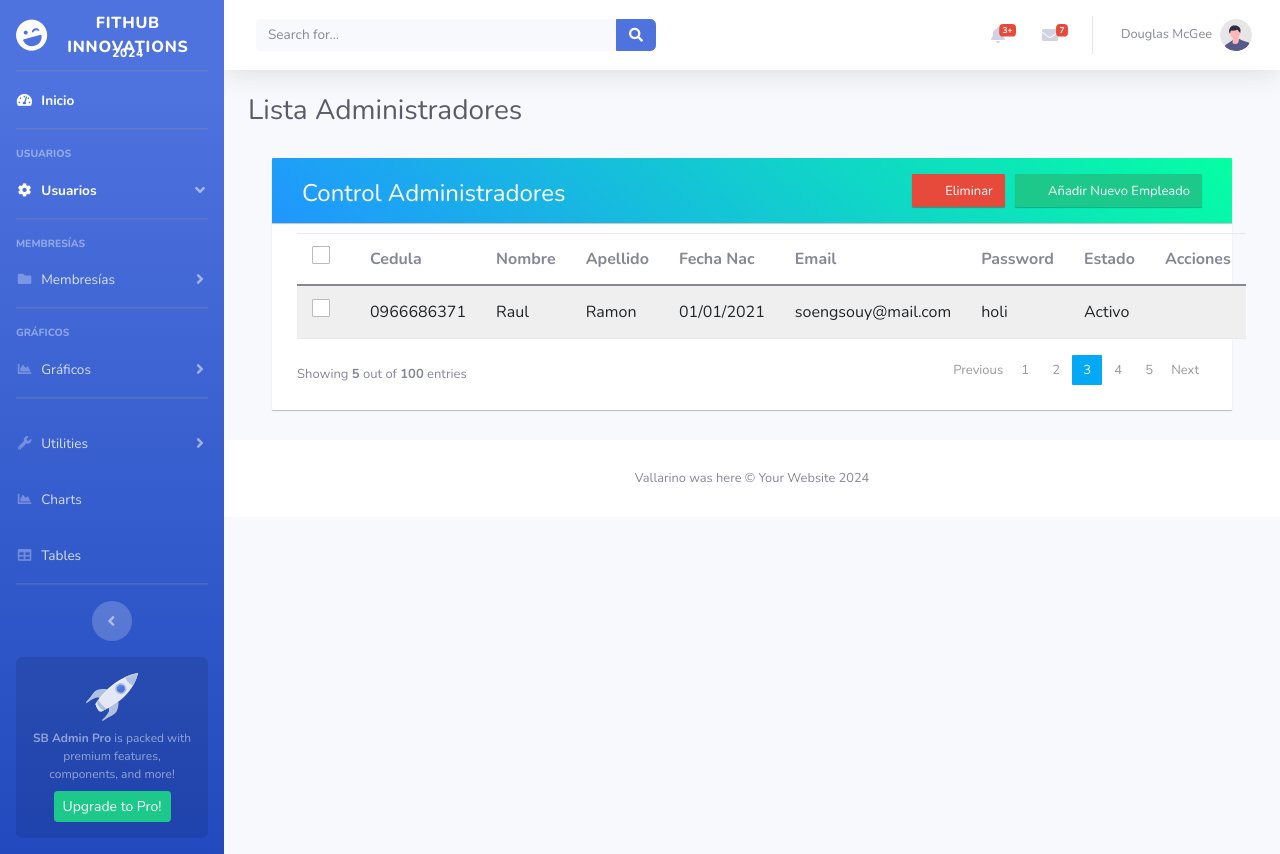
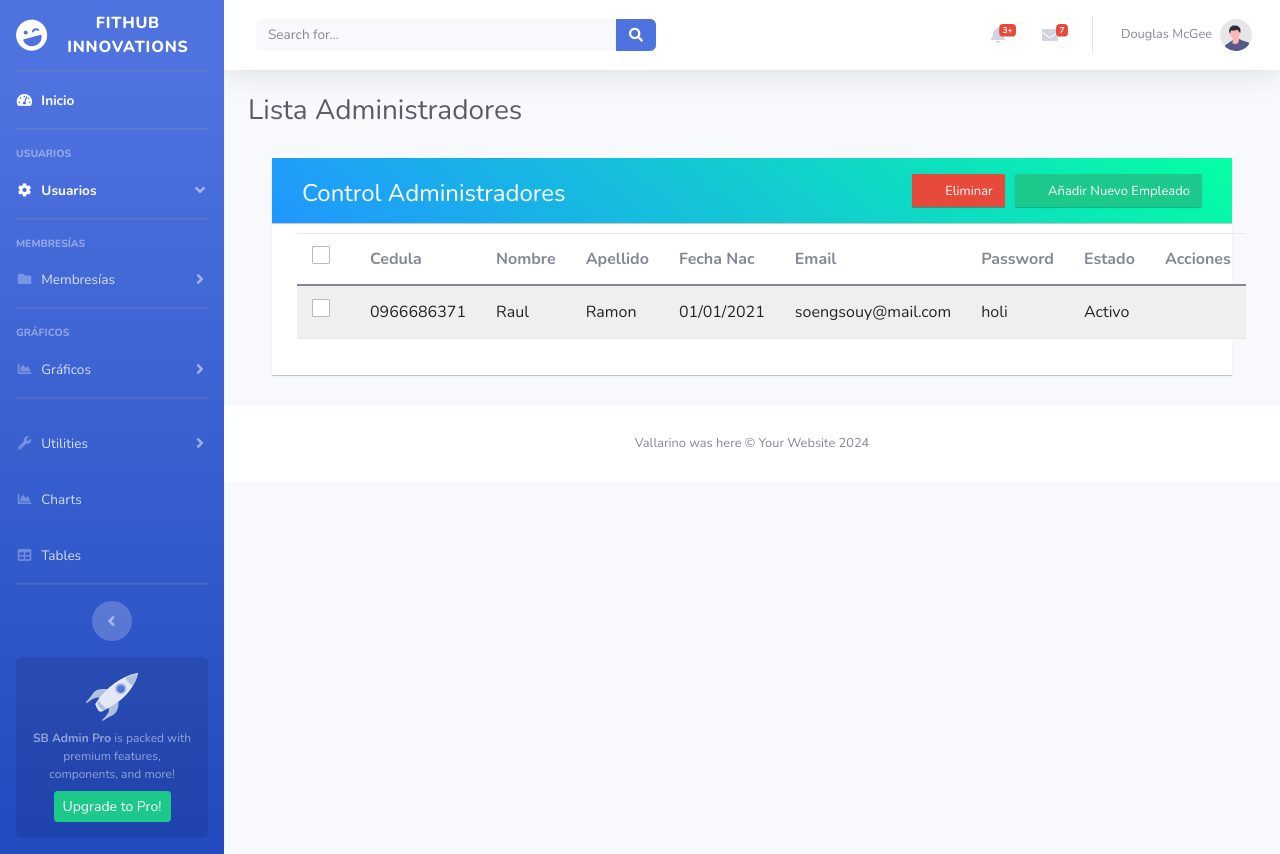
Before and after one commit to Mgsk8/FitHubInnovations, a Flask app: page /vista_admins_admin in a window 1280 px wide. Run offline with Flask 3, Linux system fonts and the light colour scheme; some libraries are stand-ins or nearby versions.

Commit message:
Intento #3 Herencia de tablas de control de usuarios en diferentes vistas

```diff
--- a/ProyectoGym/templates/administrador/controlUsuarios.html
+++ b/ProyectoGym/templates/administrador/controlUsuarios.html
@@ -59,24 +59,12 @@
                     <td>holi</td>
                     <td>Activo</td>
                     <td>
-                        <a href="#editEmployeeModal" class="edit" data-toggle="modal"><i class="material-icons" data-toggle="tooltip" title="Edit">&#xE254;</i></a>
-                        <a href="#deleteEmployeeModal" class="delete" data-toggle="modal"><i class="material-icons" data-toggle="tooltip" title="Delete">&#xE872;</i></a>
+                        <a href="#editEmpleadoModal" class="edit" data-toggle="modal"><i class="material-icons" data-toggle="tooltip" title="Edit">&#xE254;</i></a>
+                        <a href="#EliminarEmpleadoModal" class="delete" data-toggle="modal"><i class="material-icons" data-toggle="tooltip" title="Delete">&#xE872;</i></a>
                     </td>
                 </tr>
             </tbody>
         </table>
-        <div class="clearfix">
-            <div class="hint-text">Showing <b>5</b> out of <b>100</b> entries</div>
-            <ul class="pagination">
-                <li class="page-item disabled"><a href="#">Previous</a></li>
-                <li class="page-item"><a href="#" class="page-link">1</a></li>
-                <li class="page-item"><a href="#" class="page-link">2</a></li>
-                <li class="page-item active"><a href="#" class="page-link">3</a></li>
-                <li class="page-item"><a href="#" class="page-link">4</a></li>
-                <li class="page-item"><a href="#" class="page-link">5</a></li>
-                <li class="page-item"><a href="#" class="page-link">Next</a></li>
-            </ul>
-        </div>
     </div>
 </div>
 <!-- Edit Modal HTML -->
--- a/ProyectoGym/templates/administrador/dashboardAdmin.html
+++ b/ProyectoGym/templates/administrador/dashboardAdmin.html
@@ -39,7 +39,7 @@
                 <div class="sidebar-brand-icon rotate-n-15">
                     <i class="fas fa-laugh-wink"></i>
                 </div>
-                <div class="sidebar-brand-text mx-3">FitHub Innovations <sup>2024</sup></div>
+                <div class="sidebar-brand-text mx-3">FitHub Innovations</div>
             </a>
 
             <!-- Divider -->
```
